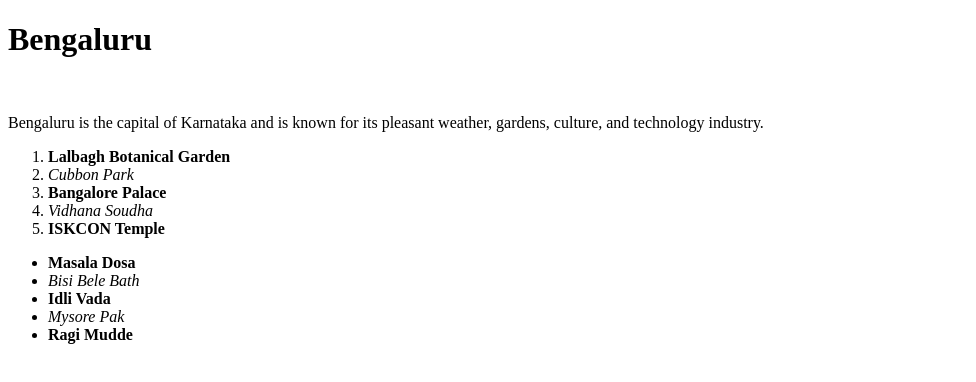
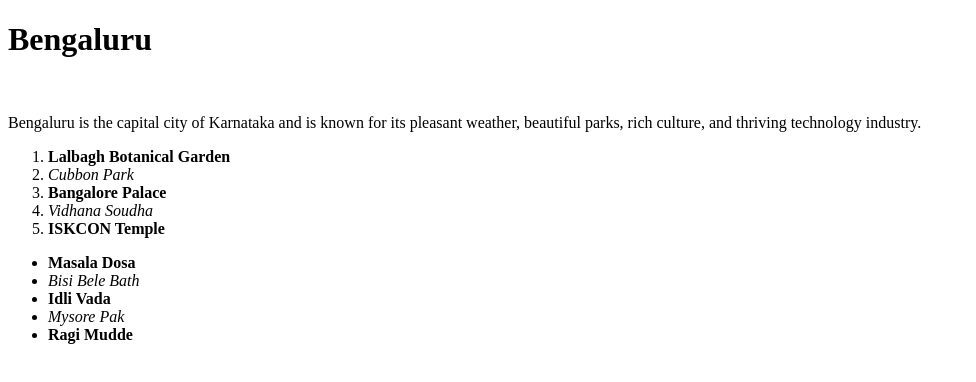
Before and after one commit to acciojob/favorite-holiday-ANKITpandey75, a website: page main.html in a window 1280 px wide. Shown: the whole page, without its empty margins (0-976 px from the left). Drawn offline with Linux system fonts and the light colour scheme.

Commit message:
created a submission

```diff
--- a/main.html
+++ b/main.html
@@ -1,15 +1,17 @@
 <!DOCTYPE html>
 <html>
+
 <head>
     <link rel="stylesheet" href="styles.css">
 </head>
+
 <body>
 
     <h1>Bengaluru</h1>
     <br>
 
     <p>
-        Bengaluru is the capital of Karnataka and is known for its pleasant weather, gardens, culture, and technology industry.
+        Bengaluru is the capital city of Karnataka and is known for its pleasant weather, beautiful parks, rich culture, and thriving technology industry.
     </p>
 
     <ol>
@@ -29,5 +31,7 @@
     </ul>
 
     <script type="text/javascript" src="./script.js"></script>
+
 </body>
+
 </html>
```
